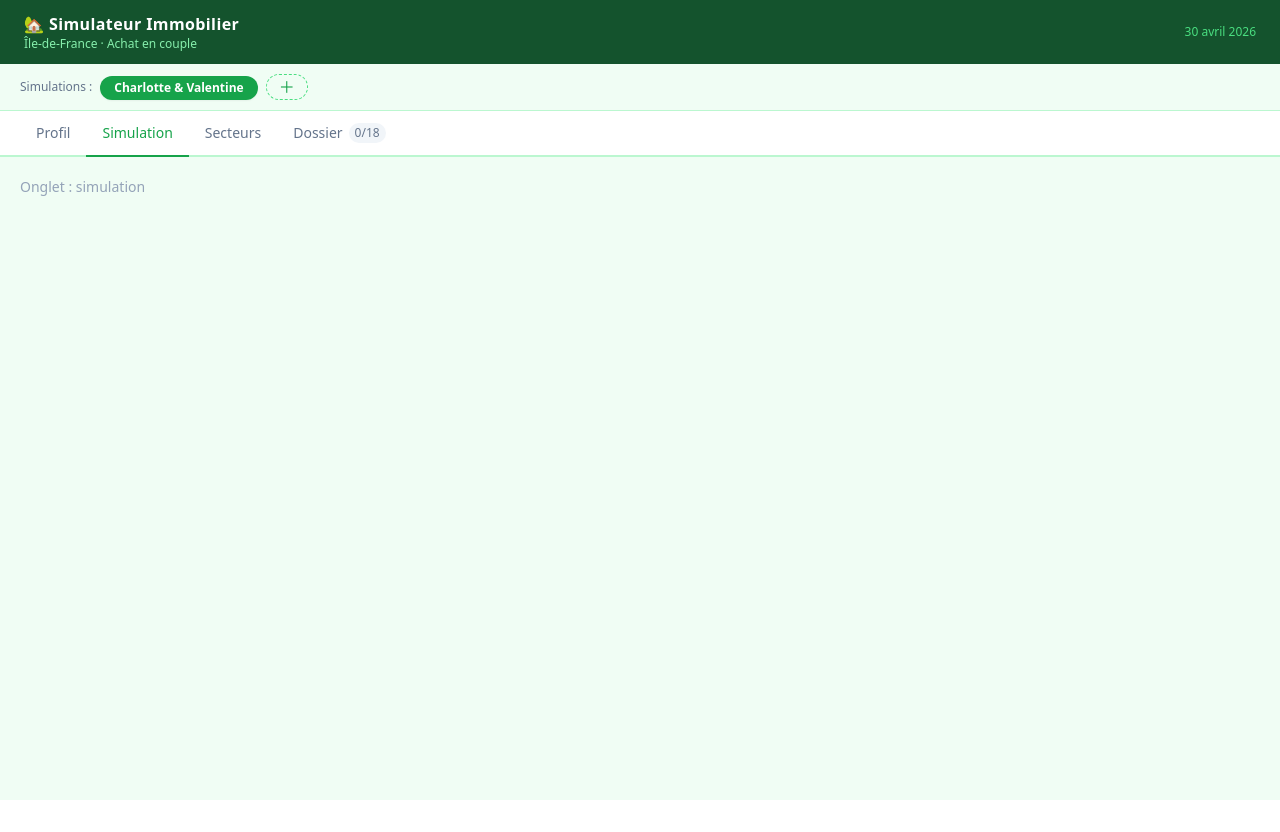
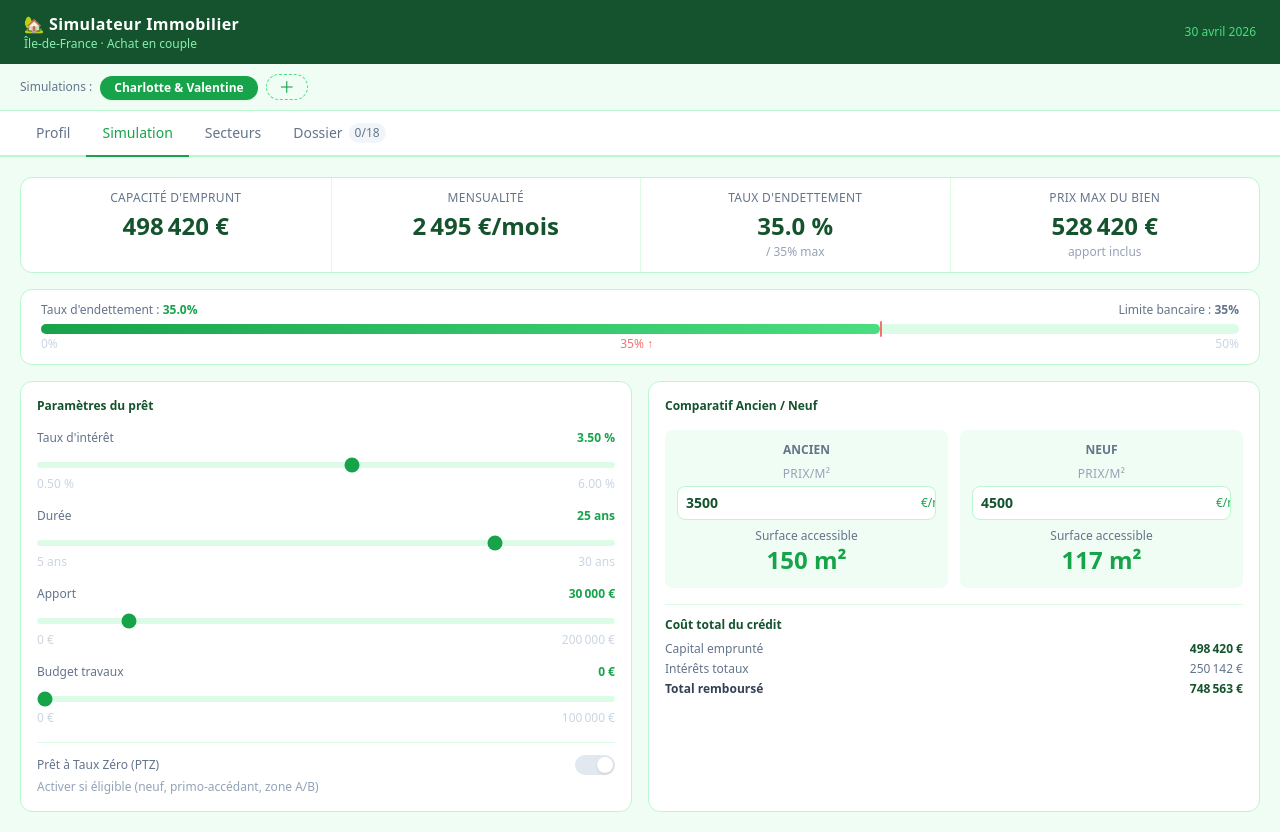
Before and after one commit to ValentineMorgant/simulateur-immo, a React (Vite) app: page / in a window 1280 px wide. Before the commit the page ends 800 px from the top, so only its background shows below. Built offline with nearby package versions, Linux system fonts and the light colour scheme.

Commit message:
feat: add SimulationTab with sliders, KPIs, PTZ toggle and comparatif

```diff
--- a/src/App.tsx
+++ b/src/App.tsx
@@ -4,6 +4,7 @@ import { AppHeader } from './components/AppHeader'
 import { SimulationBar } from './components/SimulationBar'
 import { SectionTabs } from './components/SectionTabs'
 import { ProfilTab } from './components/tabs/ProfilTab'
+import { SimulationTab } from './components/tabs/SimulationTab'
 
 type Section = 'profil' | 'simulation' | 'secteurs' | 'dossier'
 
@@ -16,8 +17,11 @@ export default function App() {
       <SimulationBar />
       <SectionTabs active={section} onChange={setSection} />
       <main className="flex-1 p-5">
-        {section === 'profil' && <ProfilTab />}
-        {section !== 'profil' && <p className="text-slate-400 text-sm">Onglet : {section}</p>}
+        {section === 'profil'     && <ProfilTab />}
+        {section === 'simulation' && <SimulationTab />}
+        {(section === 'secteurs' || section === 'dossier') && (
+          <p className="text-slate-400 text-sm">Onglet : {section}</p>
+        )}
       </main>
     </div>
   )
--- /dev/null
+++ b/src/components/tabs/SimulationTab.tsx
@@ -0,0 +1,158 @@
+// src/components/tabs/SimulationTab.tsx
+import { useSimulation } from '../../context/SimulationContext'
+import { calculer } from '../../utils/calculs'
+import type { Simulation } from '../../types'
+
+function euros(n: number) {
+  return Math.round(n).toLocaleString('fr-FR') + ' €'
+}
+
+function Kpi({ label, value, sub }: { label: string; value: string; sub?: string }) {
+  return (
+    <div className="text-center px-4 py-3">
+      <p className="text-xs text-slate-500 uppercase tracking-wide mb-1">{label}</p>
+      <p className="text-2xl font-extrabold text-green-900">{value}</p>
+      {sub && <p className="text-xs text-slate-400 mt-0.5">{sub}</p>}
+    </div>
+  )
+}
+
+function Slider({ label, value, min, max, step, onChange, fmt }: {
+  label: string; value: number; min: number; max: number; step: number
+  onChange: (v: number) => void; fmt: (v: number) => string
+}) {
+  return (
+    <div className="mb-4">
+      <div className="flex justify-between text-xs mb-1">
+        <span className="text-slate-500">{label}</span>
+        <span className="text-green-600 font-semibold">{fmt(value)}</span>
+      </div>
+      <input
+        type="range" min={min} max={max} step={step} value={value}
+        onChange={e => onChange(Number(e.target.value))}
+        className="w-full h-1.5 rounded appearance-none cursor-pointer accent-green-600 bg-green-100"
+      />
+      <div className="flex justify-between text-xs text-slate-300 mt-0.5">
+        <span>{fmt(min)}</span><span>{fmt(max)}</span>
+      </div>
+    </div>
+  )
+}
+
+function PrixM2Input({ label, value, onChange }: {
+  label: string; value: number; onChange: (v: number) => void
+}) {
+  return (
+    <div className="mb-2">
+      <label className="block text-xs text-slate-400 uppercase tracking-wide mb-1">{label}</label>
+      <div className="flex items-center border border-green-200 rounded-lg bg-white overflow-hidden focus-within:border-green-400">
+        <input
+          type="number"
+          value={value || ''}
+          onChange={e => onChange(Number(e.target.value) || 0)}
+          className="flex-1 px-2 py-1.5 text-sm font-bold text-green-900 bg-transparent outline-none"
+        />
+        <span className="px-2 text-xs text-green-600">€/m²</span>
+      </div>
+    </div>
+  )
+}
+
+export function SimulationTab() {
+  const { active, updateActive } = useSimulation()
+  const r = calculer(active)
+
+  function set<K extends keyof Simulation>(key: K, value: Simulation[K]) {
+    updateActive({ [key]: value } as Partial<Simulation>)
+  }
+
+  const endettPct = Math.min(r.tauxEndettement, 50)
+
+  return (
+    <div className="space-y-4">
+      {/* KPIs */}
+      <div className="bg-white rounded-xl border border-green-200 grid grid-cols-4 divide-x divide-green-100">
+        <Kpi label="Capacité d'emprunt" value={euros(r.capitalMax)} />
+        <Kpi label="Mensualité" value={euros(r.mensualiteMax) + '/mois'} />
+        <Kpi label="Taux d'endettement" value={r.tauxEndettement.toFixed(1) + ' %'} sub="/ 35% max" />
+        <Kpi label="Prix max du bien" value={euros(r.prixMaxBien)} sub={`apport inclus${active.budgetTravaux > 0 ? ', travaux déduits' : ''}`} />
+      </div>
+
+      {/* Barre d'endettement */}
+      <div className="bg-white rounded-xl border border-green-200 px-5 py-3">
+        <div className="flex justify-between text-xs text-slate-500 mb-1.5">
+          <span>Taux d'endettement : <strong className="text-green-600">{r.tauxEndettement.toFixed(1)}%</strong></span>
+          <span>Limite bancaire : <strong>35%</strong></span>
+        </div>
+        <div className="h-2.5 bg-green-100 rounded-full relative">
+          <div
+            className="h-2.5 bg-gradient-to-r from-green-600 to-green-400 rounded-full transition-all"
+            style={{ width: `${(endettPct / 50) * 100}%` }}
+          />
+          <div className="absolute top-[-3px] h-4 w-0.5 bg-red-400 rounded" style={{ left: `${(35 / 50) * 100}%` }} />
+        </div>
+        <div className="flex justify-between text-xs text-slate-300 mt-0.5">
+          <span>0%</span><span className="text-red-400">35% ↑</span><span>50%</span>
+        </div>
+      </div>
+
+      <div className="grid grid-cols-2 gap-4">
+        {/* Paramètres */}
+        <div className="bg-white rounded-xl border border-green-200 p-4">
+          <h3 className="text-xs font-bold text-green-900 mb-4">Paramètres du prêt</h3>
+          <Slider label="Taux d'intérêt" value={active.taux} min={0.5} max={6} step={0.05}
+            onChange={v => set('taux', v)} fmt={v => v.toFixed(2) + ' %'} />
+          <Slider label="Durée" value={active.duree} min={5} max={30} step={1}
+            onChange={v => set('duree', v)} fmt={v => v + ' ans'} />
+          <Slider label="Apport" value={active.apport} min={0} max={200000} step={1000}
+            onChange={v => set('apport', v)} fmt={v => v.toLocaleString('fr-FR') + ' €'} />
+          <Slider label="Budget travaux" value={active.budgetTravaux} min={0} max={100000} step={1000}
+            onChange={v => set('budgetTravaux', v)} fmt={v => v.toLocaleString('fr-FR') + ' €'} />
+
+          <div className="border-t border-green-100 pt-3 mt-1">
+            <div className="flex items-center justify-between mb-1">
+              <span className="text-xs text-slate-500">Prêt à Taux Zéro (PTZ)</span>
+              <button
+                onClick={() => set('ptzActif', !active.ptzActif)}
+                className={`w-10 h-5 rounded-full relative transition-colors ${active.ptzActif ? 'bg-green-600' : 'bg-slate-200'}`}
+              >
+                <span className={`absolute top-0.5 w-4 h-4 bg-white rounded-full shadow transition-transform ${active.ptzActif ? 'translate-x-5' : 'translate-x-0.5'}`} />
+              </button>
+            </div>
+            {active.ptzActif && (
+              <Slider label="Montant PTZ" value={active.ptzMontant} min={0} max={100000} step={1000}
+                onChange={v => set('ptzMontant', v)} fmt={v => v.toLocaleString('fr-FR') + ' €'} />
+            )}
+            {!active.ptzActif && (
+              <p className="text-xs text-slate-400">Activer si éligible (neuf, primo-accédant, zone A/B)</p>
+            )}
+          </div>
+        </div>
+
+        {/* Comparatif */}
+        <div className="bg-white rounded-xl border border-green-200 p-4">
+          <h3 className="text-xs font-bold text-green-900 mb-4">Comparatif Ancien / Neuf</h3>
+          <div className="grid grid-cols-2 gap-3 mb-4">
+            {[
+              { label: 'ANCIEN', prixM2: active.prixM2Ancien, surface: r.surfaceAncien, key: 'prixM2Ancien' as const },
+              { label: 'NEUF',   prixM2: active.prixM2Neuf,   surface: r.surfaceNeuf,   key: 'prixM2Neuf' as const },
+            ].map(col => (
+              <div key={col.label} className="bg-green-50 rounded-lg p-3 text-center">
+                <p className="text-xs font-semibold text-slate-500 mb-2">{col.label}</p>
+                <PrixM2Input label="Prix/m²" value={col.prixM2} onChange={v => set(col.key, v)} />
+                <p className="text-xs text-slate-500 mt-2">Surface accessible</p>
+                <p className="text-2xl font-extrabold text-green-600">{Math.floor(col.surface)} m²</p>
+              </div>
+            ))}
+          </div>
+          <div className="border-t border-green-100 pt-3 space-y-1">
+            <p className="text-xs font-semibold text-green-900 mb-2">Coût total du crédit</p>
+            <div className="flex justify-between text-xs"><span className="text-slate-500">Capital emprunté</span><span className="font-semibold text-green-900">{euros(r.capitalMax)}</span></div>
+            <div className="flex justify-between text-xs"><span className="text-slate-500">Intérêts totaux</span><span className="text-slate-500">{euros(r.interetsTotaux)}</span></div>
+            <div className="flex justify-between text-xs font-bold"><span className="text-slate-700">Total remboursé</span><span className="text-green-900">{euros(r.coutTotal)}</span></div>
+          </div>
+        </div>
+      </div>
+    </div>
+  )
+}
```
